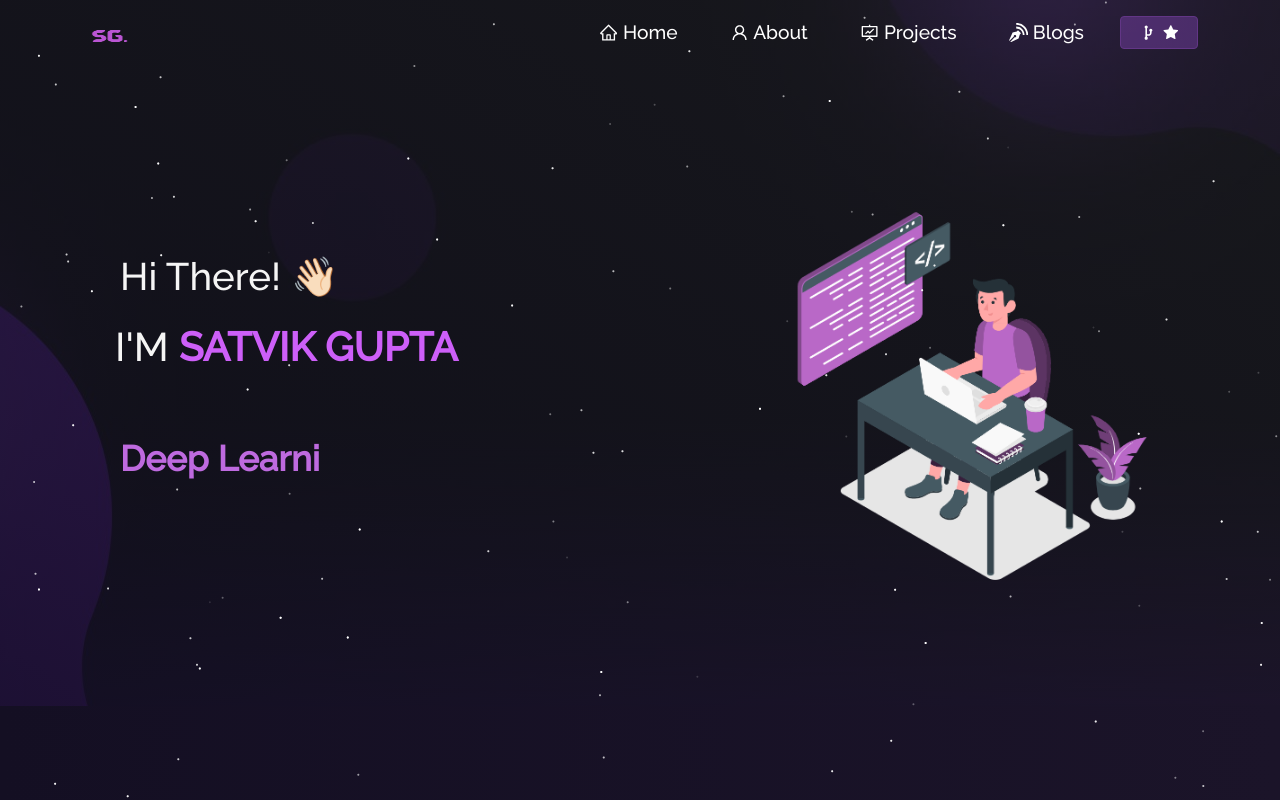
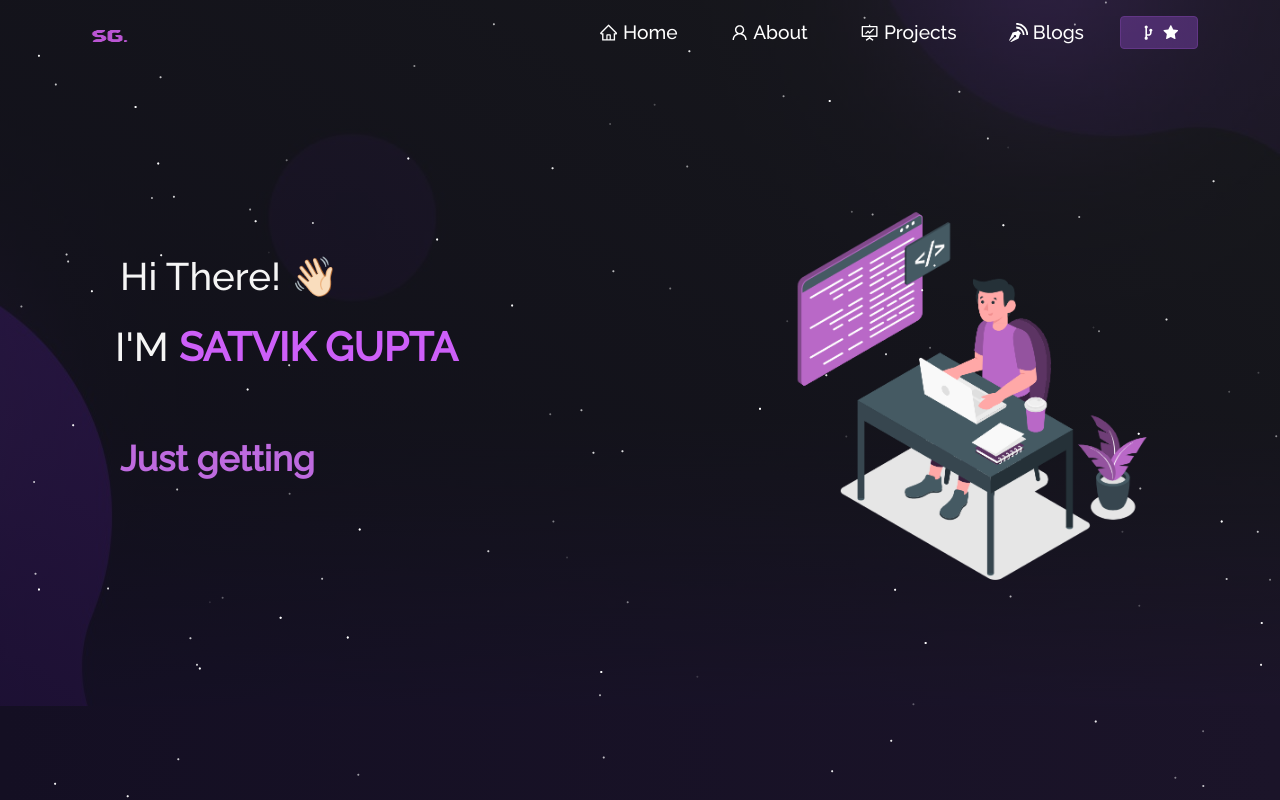
Before and after one commit to Satvik-Gupta6/Portfolio-React, a React (Create React App) app: page / in a window 1280 px wide. Shown: the top 800 px of the page. Built offline with nearby package versions, Linux system fonts and the light colour scheme.

Commit message:
subtitle change

```diff
--- a/src/components/Home/Type.js
+++ b/src/components/Home/Type.js
@@ -7,13 +7,13 @@ function Type() {
       options={{
         strings: [
           "Developer",
-          "Deep Learning Engineer",
+          "Just getting started 📈",
           "MERN Stack Developer",
           "Open Source Contributor",
         ],
         autoStart: true,
         loop: true,
-        deleteSpeed: 50,
+        deleteSpeed: 40,
       }}
     />
   );
```
